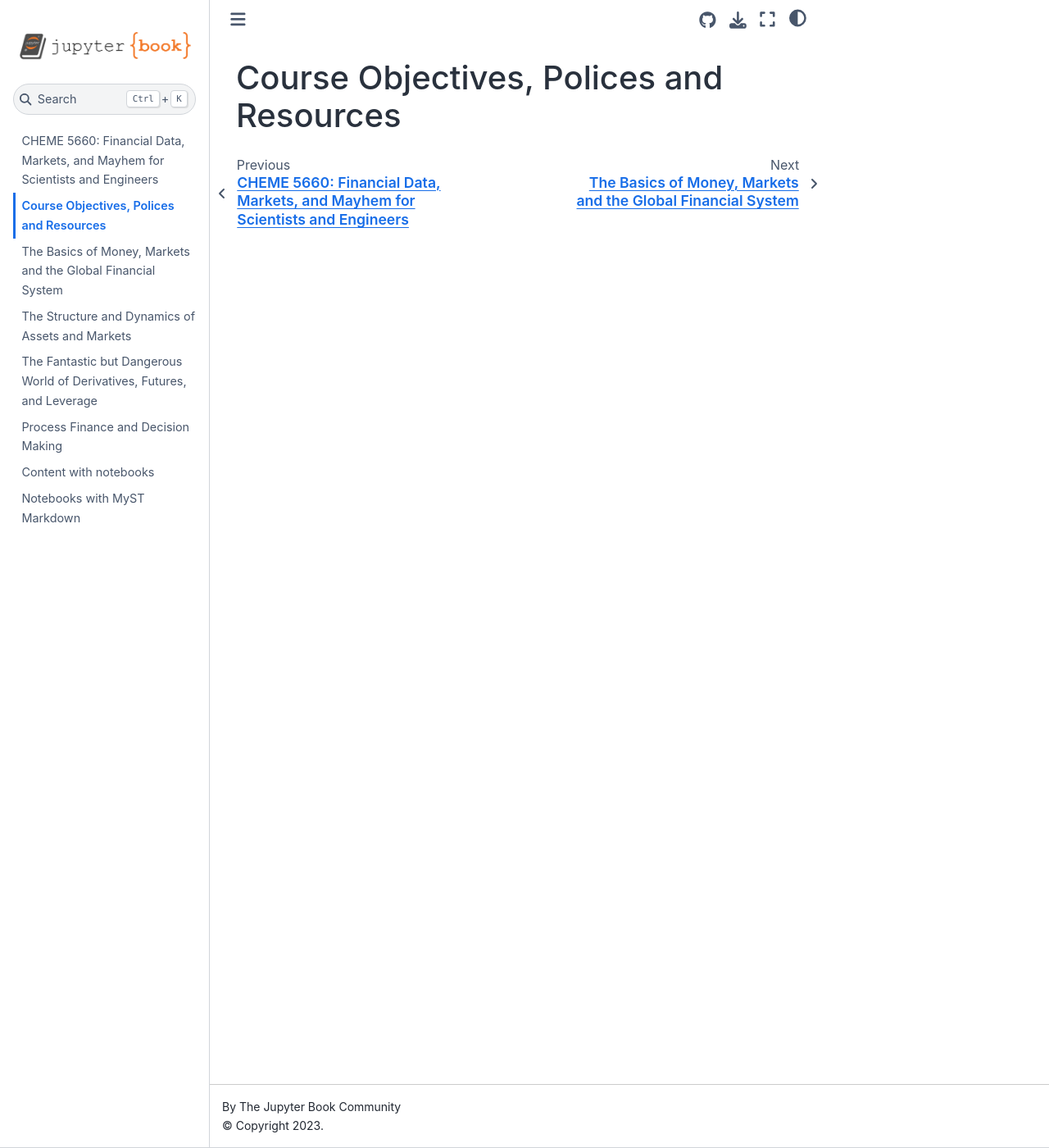
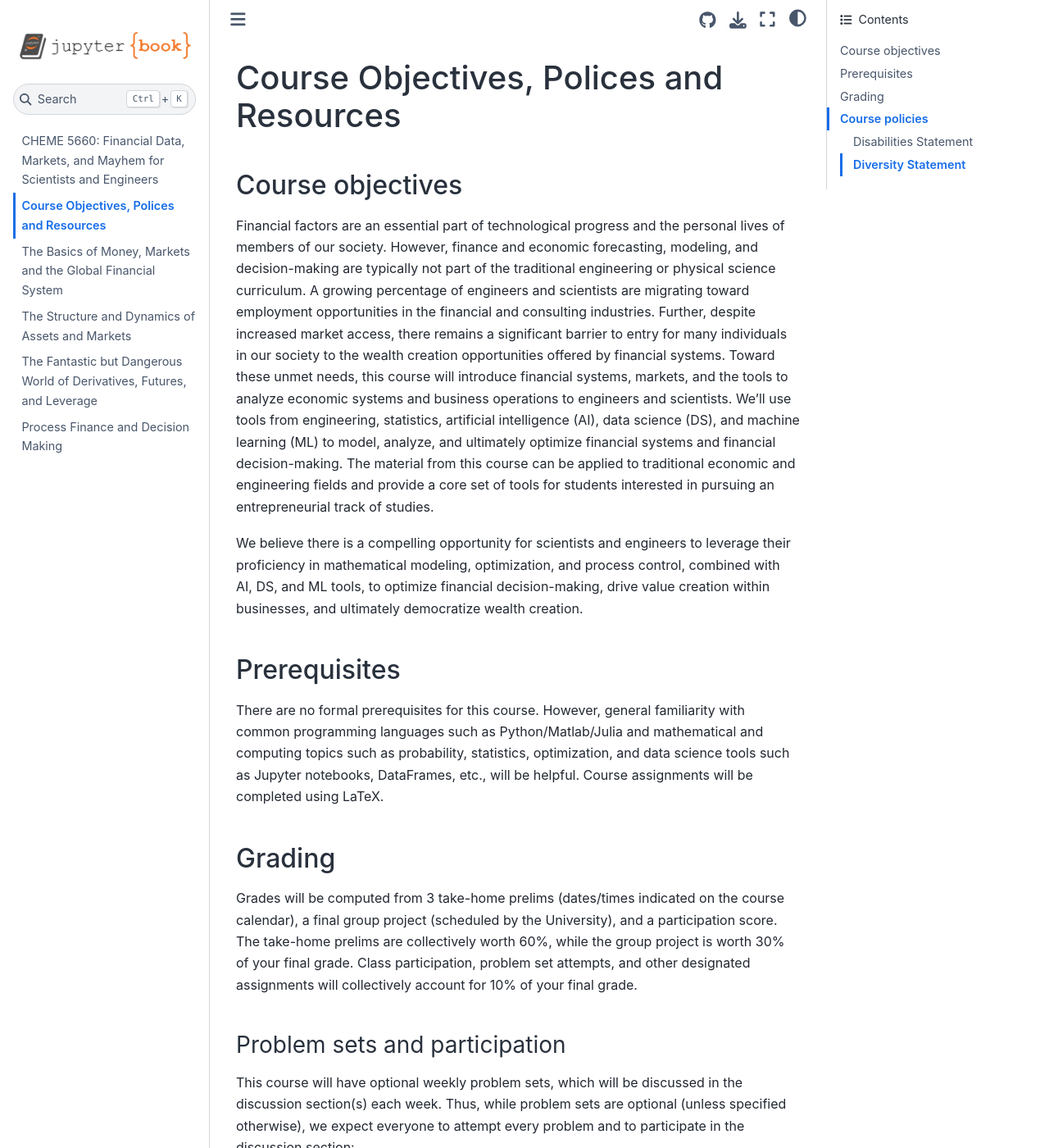
Before and after one commit to varnerlab/CHEME-5660-Markets-Mayhem-Book, a Jupyter Book: the page built from infrastructure.md, in a window 1280 px wide and 1400 px high. Shown: the whole window at 82% size. Built offline with Jupyter Book 1.0.4 settings and Sphinx 7.4.7 and the Sphinx Book theme 1.1.4, drawn with Linux system fonts in a browser that asks for light colours; some of the changed text lies outside the part shown.

Commit message:
outlines
skeleton

```diff
--- a/_toc.yml
+++ b/_toc.yml
@@ -9,5 +9,3 @@ chapters:
 - file: chapter-2
 - file: chapter-3
 - file: chapter-4
-- file: notebooks
-- file: markdown-notebooks
--- a/infrastructure.md
+++ b/infrastructure.md
@@ -1 +1,42 @@
 # Course Objectives, Polices and Resources
+
+## Course objectives
+
+Financial factors are an essential part of technological progress and the personal lives of members of our society. However, finance and economic forecasting, modeling, and decision-making are typically not part of the traditional engineering or physical science curriculum. A growing percentage of engineers and scientists are migrating toward employment opportunities in the financial and consulting industries. Further, despite increased market access, there remains a significant barrier to entry for many individuals in our society to the wealth creation opportunities offered by financial systems. Toward these unmet needs, this course will introduce financial systems, markets, and the tools to analyze economic systems and business operations to engineers and scientists. We’ll use tools from engineering, statistics, artificial intelligence (AI), data science (DS), and machine learning (ML) to model, analyze, and ultimately optimize financial systems and financial decision-making. The material from this course can be applied to traditional economic and engineering fields and provide a core set of tools for students interested in pursuing an entrepreneurial track of studies.
+
+We believe there is a compelling opportunity for scientists and engineers to leverage their proficiency in mathematical modeling, optimization, and process control, combined with AI, DS, and ML tools, to optimize financial decision-making, drive value creation within businesses, and ultimately democratize wealth creation.
+
+## Prerequisites
+There are no formal prerequisites for this course. However, general familiarity with common programming languages such as Python/Matlab/Julia and mathematical and computing topics such as probability, statistics, optimization, and data science tools such as Jupyter notebooks, DataFrames, etc., will be helpful. Course assignments will be completed using LaTeX.
+
+## Grading
+
+Grades will be computed from 3 take-home prelims (dates/times indicated on the course calendar), a final group project (scheduled by the University), and a participation score. The take-home prelims are collectively worth 60%, while the group project is worth 30% of your final grade. Class participation, problem set attempts, and other designated assignments will collectively account for 10% of your final grade.
+
+### Problem sets and participation
+This course will have optional weekly problem sets, which will be discussed in the discussion section(s) each week. Thus, while problem sets are optional (unless specified otherwise), we expect everyone to attempt every problem and to participate in the discussion section:
+
+* The teaching team reserves the right to collect entire problem sets or specific questions of problem sets throughout the course.
+
+* Group work is welcome (and encouraged) on problem sets and course projects, but the prelim exams must be completed individually.
+
+## Course policies
+Scientists and engineers are responsible for maintaining a very high degree of professional integrity in their work. As a student, this means strictly adhering to the Cornell Code of Academic Integrity and the specific policies detailed in your courses.  Please review Cornell’s academic integrity policy if you are not already familiar with it.
+
+For this course, the specific rules are as follows:
+
+* Cooperation: You may discuss/complete problem sets with classmates, but all submitted work (should there be any) must be your own. Prelims must be completed individually without the help of students, teaching assistants, faculty, and other sources.
+
+* Submissions: all required submissions (should there be any) must be submitted to the teaching team email: [course email goes here]. Each submission should include your name(s) or netID(s) on the first page of the assignment. Except for computer code, submissions should consist of a single PDF document generated using LaTeX.
+
+* Re-grade requests: Prelim re-grade requests must be submitted in writing within two weeks of their return. The entire prelim will be re-graded in addition to addressing any requested issues.
+
+* Computing: The course will officially support numerical computing in the Julia programming language. You can use other numerical computing tools (e.g., Matlab/Octave, Python/NumPy), but support will be limited to Julia. Julia is free and can be downloaded from: https://julialang.org.
+
+* For any computing assignments, you may be required to publish code to GitHub or submit files to Gradescope; in these cases, specific instructions and procedures will be given.
+
+### Disabilities Statement
+If you have a disability-related need for reasonable academic adjustments in this course, provide Prof. Varner with an accommodation letter from Student Disability Services. Students are expected to give two weeks’ notice of the need for accommodations.
+
+### Diversity Statement
+We aspire to create an environment for learning, intellectual discourse, and professional and social interactions where every individual feels welcome and valued. We recognize all course participants as responsible adults with differing perspectives based, in part, on their unique experiences. We espouse the broader mission and values of the Smith School as described here: https://www.cheme.cornell.edu/cbe/about/mission.
```
